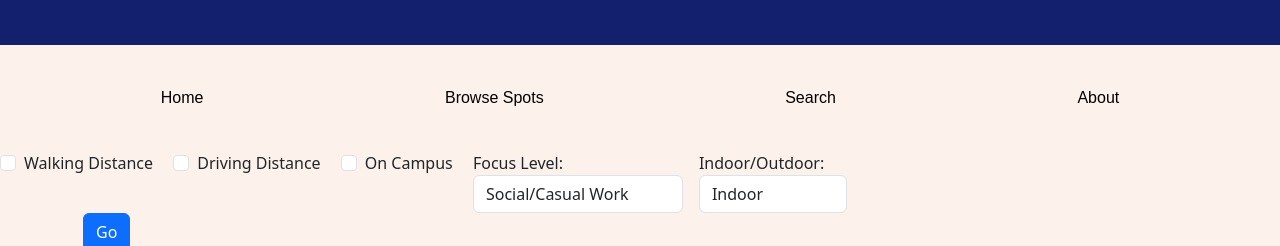
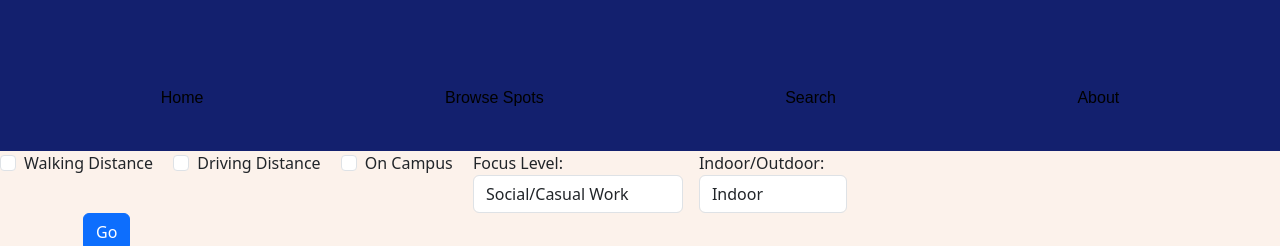
Before and after one commit to annikaurness/CMSC698, a website with bundled scripts: page search.html in a window 1280 px wide. In both pictures the pointer is over the element 640 px from the left and 273 px from the top of the page. Shown: the part 175-421 px from the top of the page. Built offline with nearby package versions, Linux system fonts and the light colour scheme; no server answers.

Commit message:
fixed error in search.css

```diff
--- a/search.css
+++ b/search.css
@@ -57,6 +57,5 @@ button {
   color: #CE713B;
 }
 .navBar:hover {
-  background: #13206e
-  color: #CE713B;
+  background: #13206e;
 }
```
